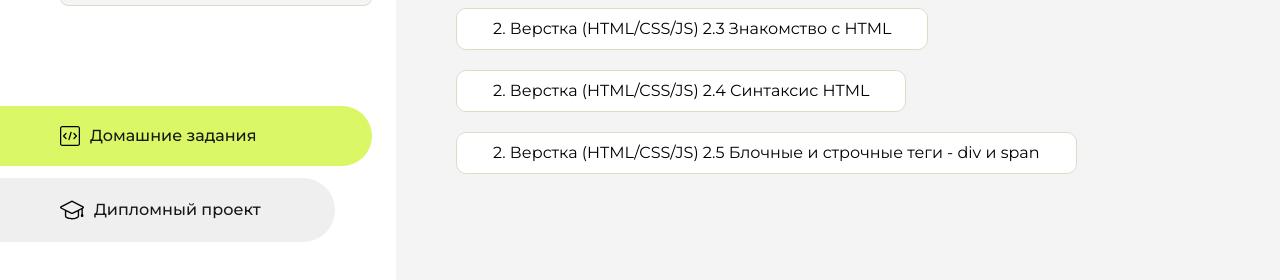
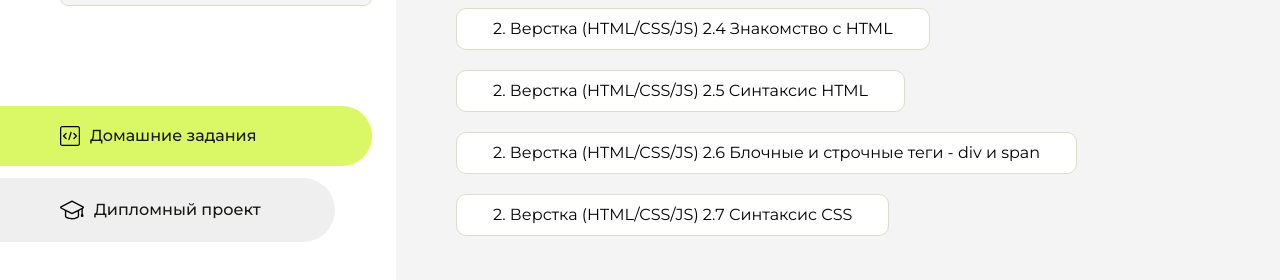
Before and after one commit to Giorgi3002/HomeWork, a plain HTML site: page index.html in a window 1280 px wide. Shown: the part 230-510 px from the top of the page. Drawn offline with Linux system fonts and the light colour scheme.

Commit message:
Update index.html

```diff
--- a/index.html
+++ b/index.html
@@ -93,13 +93,16 @@
                 <div class="content__title">Домашние задания</div>
                 <ul class="content__list">
                     <li class="content__list-item">
-                        <a href="lesson-1/index.html">2. Верстка (HTML/CSS/JS) 2.3 Знакомство с HTML </a>
+                        <a href="lesson-1/index.html">2. Верстка (HTML/CSS/JS) 2.4 Знакомство с HTML</a>
                     </li>
                     <li class="content__list-item">
-                        <a href="lesson-2/index.html">2. Верстка (HTML/CSS/JS) 2.4 Синтаксис HTML </a>
+                        <a href="lesson-2/index.html">2. Верстка (HTML/CSS/JS) 2.5 Синтаксис HTML</a>
                     </li>
                     <li class="content__list-item">
-                        <a href="lesson-3/index.html">2. Верстка (HTML/CSS/JS) 2.5 Блочные и строчные теги - div и span </a>
+                        <a href="lesson-3/index.html">2. Верстка (HTML/CSS/JS) 2.6 Блочные и строчные теги - div и span</a>
+                    </li>
+                    <li class="content__list-item">
+                        <a href="lesson-4/index.html">2. Верстка (HTML/CSS/JS) 2.7 Синтаксис CSS</a>
                     </li>
                 </ul>
             </div>
```
